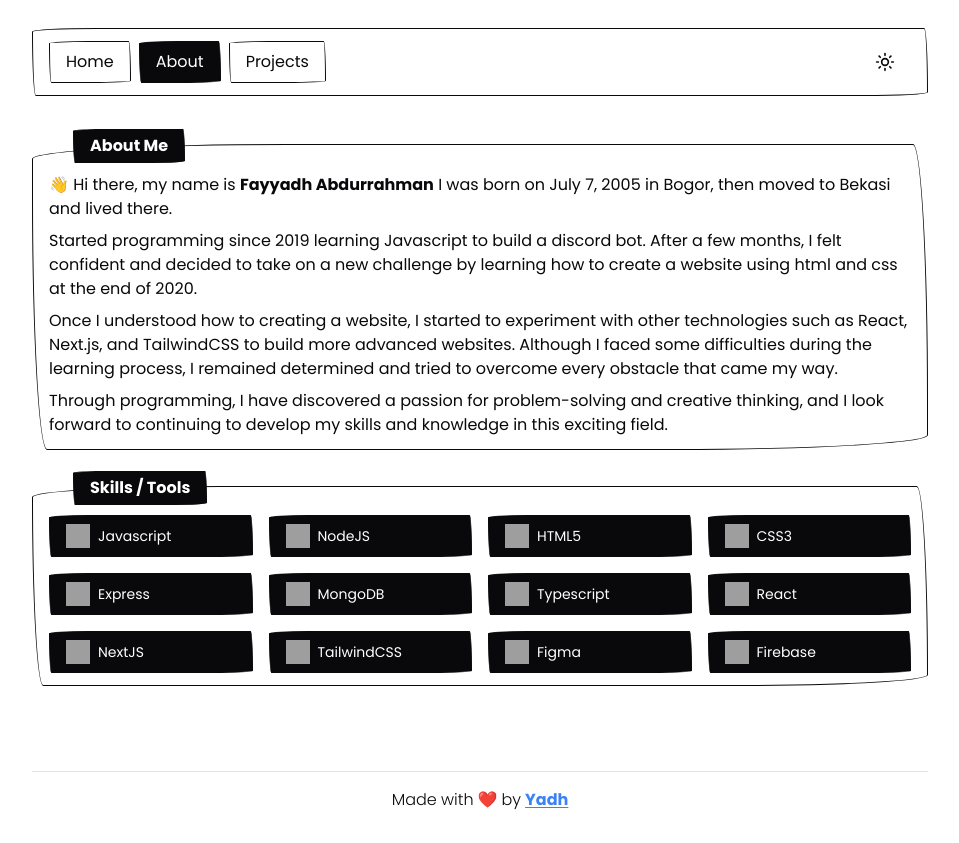
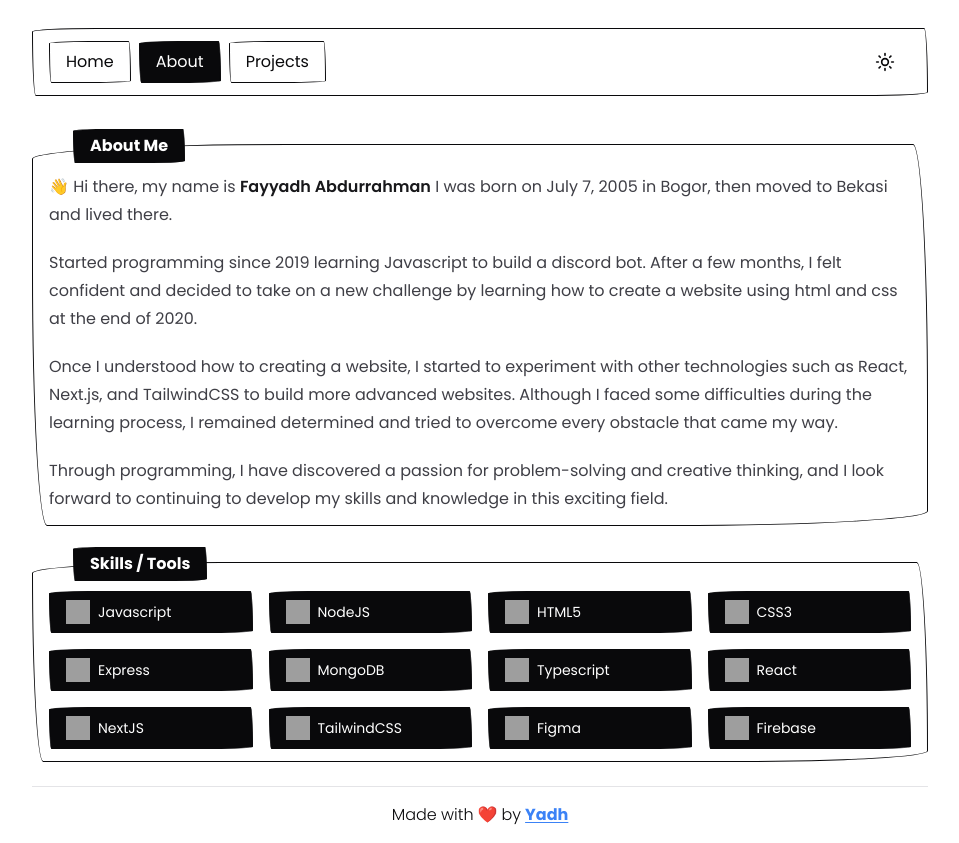
Before and after one commit to yadh75/personal-website, a Next.js app: page /about in a window 1280 px wide. Shown: the whole page, without its empty margins (160-1119 px from the left). Built offline with nearby package versions, Linux system fonts and the light colour scheme; grey boxes are pictures that could not be loaded.

Commit message:
use @tailwindcss/typography for markdown

```diff
--- a/src/app/about/about-me.tsx
+++ b/src/app/about/about-me.tsx
@@ -8,7 +8,9 @@ import { cn } from "@/lib/utils";
 export default function AboutMe() {
     return (
         <PaperCard title="About Me">
-            <div className={cn("flex flex-col gap-2")}>
+            <div
+                className={cn("prose prose-zinc max-w-none dark:prose-invert")}
+            >
                 <AboutMeContent />
             </div>
         </PaperCard>
--- a/tailwind.config.js
+++ b/tailwind.config.js
@@ -69,5 +69,8 @@ module.exports = {
             },
         },
     },
-    plugins: [require("tailwindcss-animate")],
+    plugins: [
+        require("tailwindcss-animate"),
+        require("@tailwindcss/typography"),
+    ],
 };
```
